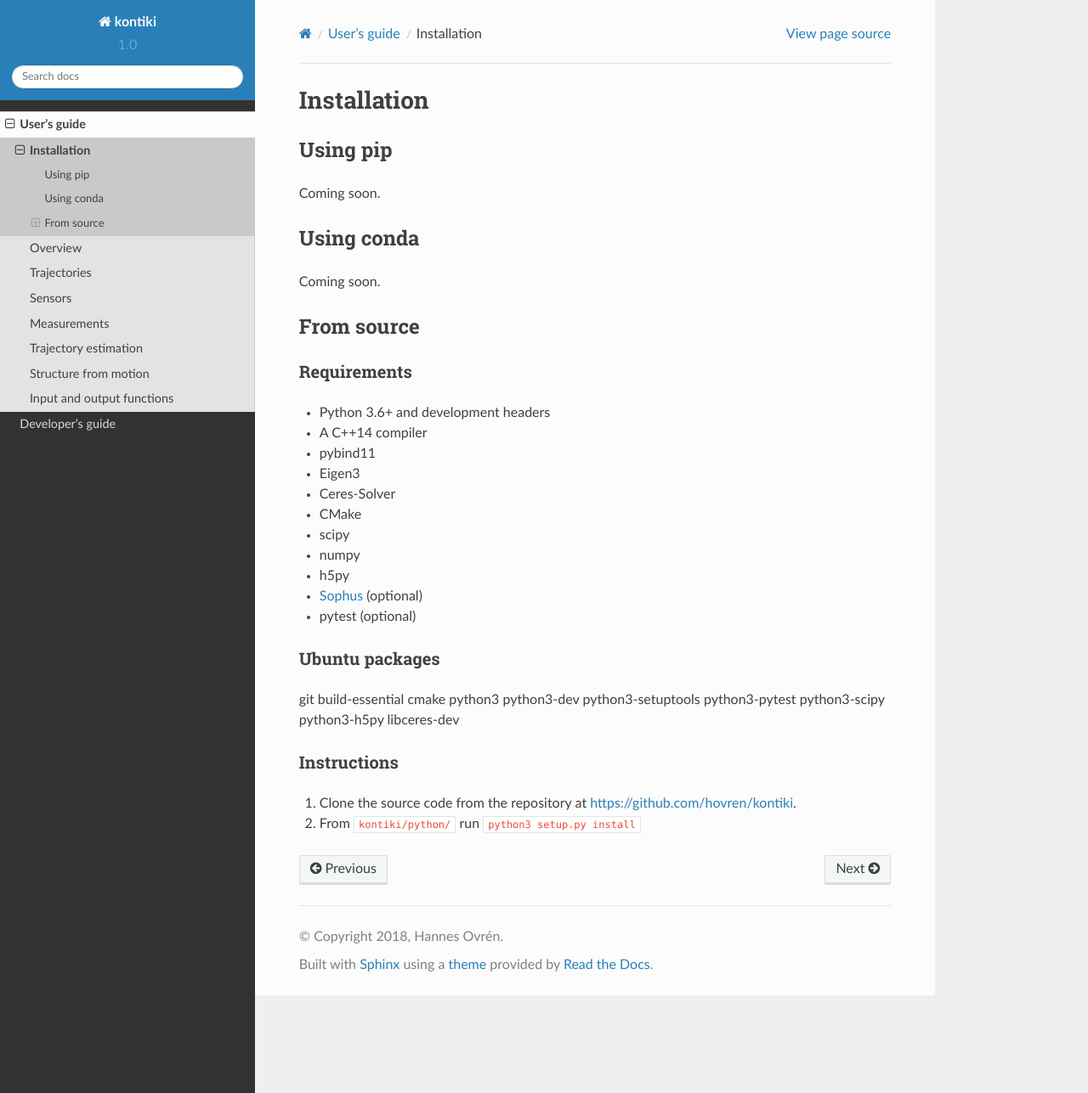
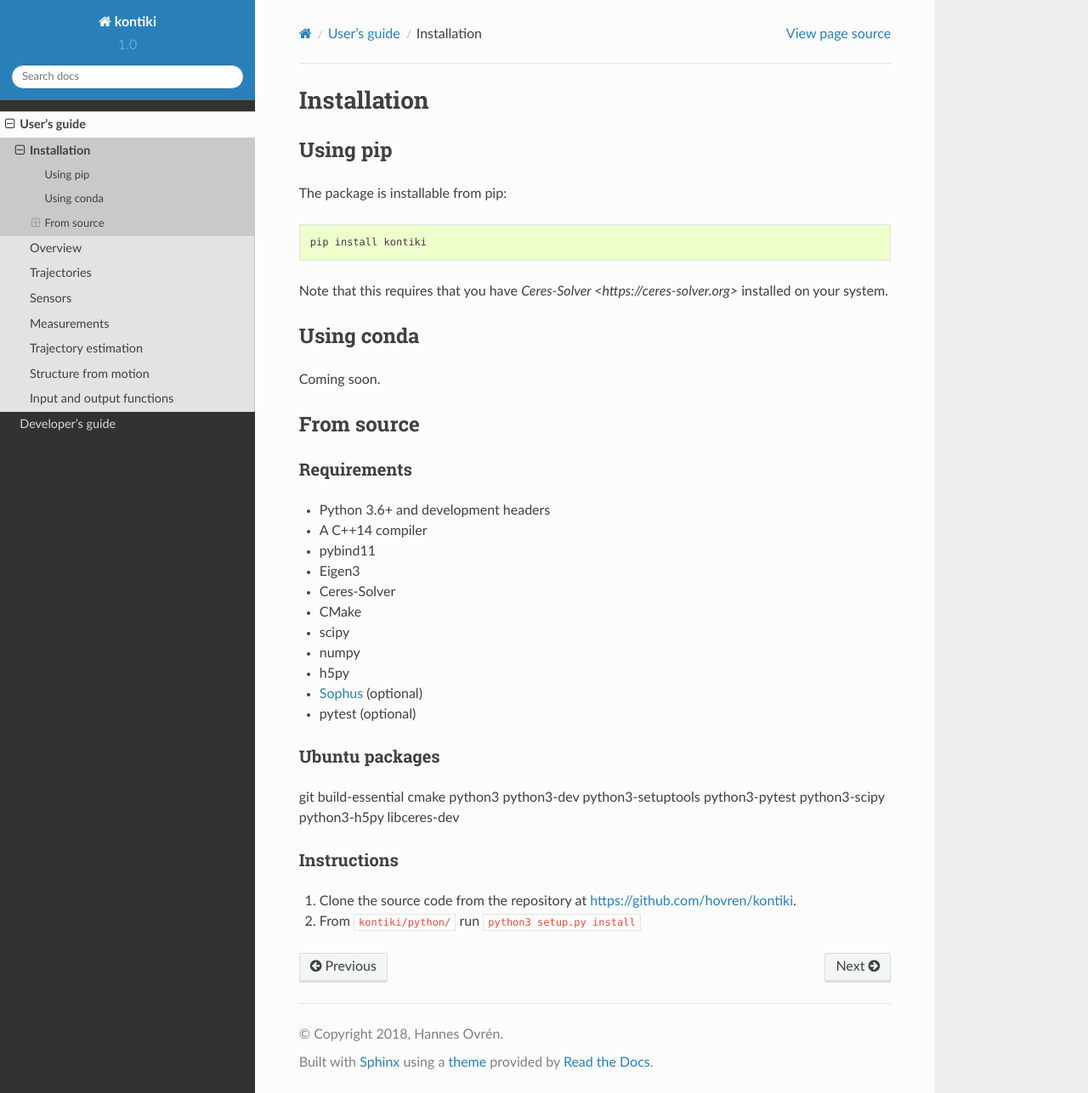
Before and after one commit to hovren/kontiki, a Sphinx documentation site: the page built from docs/users/install.rst, in a window 1280 px wide and 1287 px high. Shown: the whole window at 85% size. Built offline with Sphinx 7.4.7 and the Read the Docs theme 2.0.0, drawn with Linux system fonts in a browser that asks for light colours.

Commit message:
Install from pip will be possible on release

```diff
--- a/docs/users/install.rst
+++ b/docs/users/install.rst
@@ -4,7 +4,13 @@ Installation
 
 Using pip
 =========
-Coming soon.
+
+The package is installable from pip::
+
+    pip install kontiki
+
+Note that this requires that you have `Ceres-Solver <https://ceres-solver.org>` installed on your system.
+
 
 Using conda
 ===========
```
